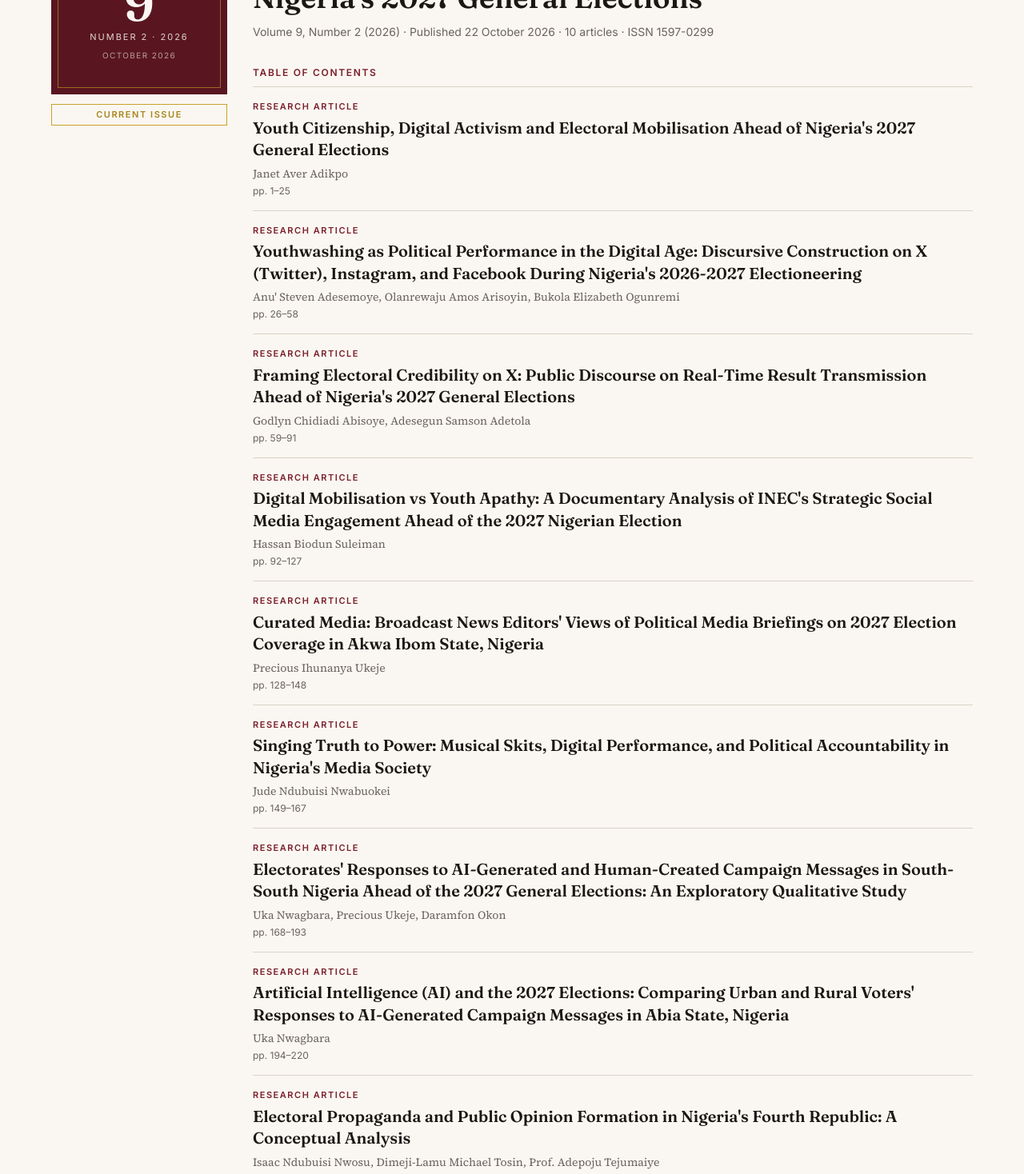
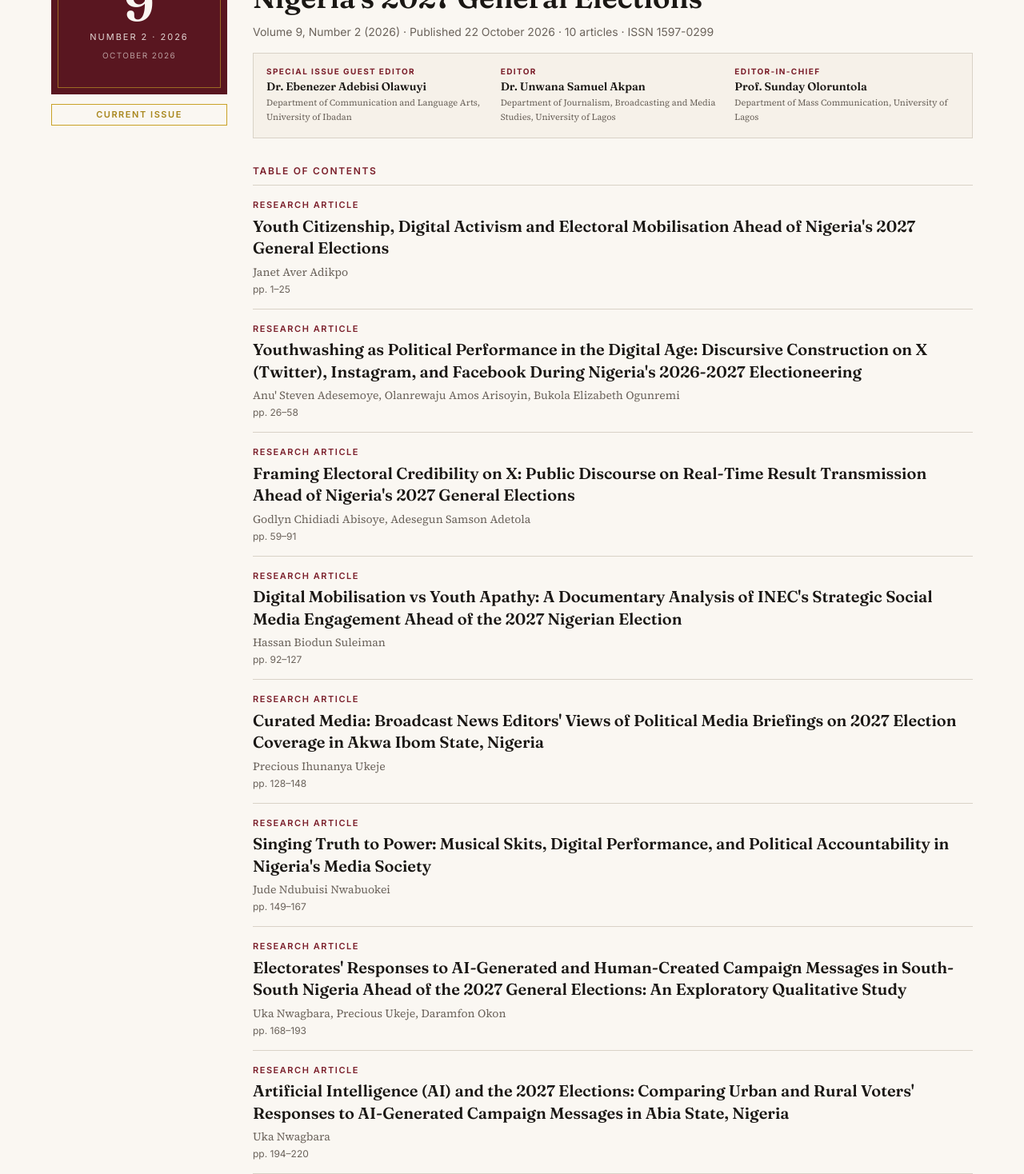
Before and after one commit to Lawalgiyath/unilag-communication-review, a Next.js app: page /current in a window 1280 px wide. Shown: the part 460-1928 px from the top of the page at 80% size. Built offline with nearby package versions, Linux system fonts and the light colour scheme; no server answers; the database is empty.

Commit message:
feat: strip titles from article authors & citations, embed full PDF viewer, preserve full article text, and add issue editors heading

```diff
--- a/src/app/(public)/articles/[slug]/page.tsx
+++ b/src/app/(public)/articles/[slug]/page.tsx
@@ -26,6 +26,7 @@ import {
   type DemoArticle,
 } from "@/lib/demo-data";
 import { getLiveArticle } from "@/lib/public-data";
+import { stripAcademicTitle } from "@/lib/author-name";
 
 export const dynamic = "force-dynamic";
 
@@ -37,8 +38,8 @@ function toScholar(article: DemoArticle, baseUrl: string): ScholarArticle {
   return {
     title: article.title,
     authors: article.authors.map((a) => ({
-      lastName: a.lastName,
-      firstName: a.firstName,
+      lastName: stripAcademicTitle(a.lastName),
+      firstName: stripAcademicTitle(a.firstName),
     })),
     publishedOnline: article.publishedOnline,
     journalTitle: JOURNAL.title,
@@ -60,8 +61,8 @@ function toCitationData(article: DemoArticle, baseUrl: string): CitationData {
   return {
     title: article.title,
     authors: article.authors.map((a) => ({
-      firstName: a.firstName,
-      lastName: a.lastName,
+      firstName: stripAcademicTitle(a.firstName),
+      lastName: stripAcademicTitle(a.lastName),
     })),
     year: article.publishedOnline.getUTCFullYear(),
     journalTitle: JOURNAL.title,
@@ -155,7 +156,7 @@ export default async function ArticlePage({
         <div className="mt-5">
           <AuthorList
             authors={article.authors.map((a) => ({
-              name: a.name,
+              name: stripAcademicTitle(a.name),
               affiliation: a.affiliation,
               orcid: a.orcid,
               email: a.email,
@@ -276,11 +277,46 @@ export default async function ArticlePage({
         </p>
       </section>
 
+      {/* Full-Text PDF Viewer */}
+      <section aria-labelledby="pdf-viewer-heading" className="mt-12 no-print">
+        <div className="flex items-center justify-between border-b border-hairline pb-2">
+          <h2 id="pdf-viewer-heading" className="section-label">
+            Full-Text PDF
+          </h2>
+          <div className="flex items-center gap-3 text-xs">
+            <a
+              href={`/articles/${article.slug}/download.pdf`}
+              download={`${article.slug}.pdf`}
+              className="font-semibold text-maroon hover:underline"
+            >
+              Download PDF ↓
+            </a>
+            <span className="text-secondary">|</span>
+            <a
+              href={`/articles/${article.slug}/download.pdf`}
+              target="_blank"
+              rel="noopener noreferrer"
+              className="font-semibold text-maroon hover:underline"
+            >
+              Open in new tab ↗
+            </a>
+          </div>
+        </div>
+        <div className="mt-4 overflow-hidden rounded border border-hairline bg-paper-dark shadow-inner">
+          <iframe
+            src={`/articles/${article.slug}/download.pdf#toolbar=1&navpanes=0`}
+            title={`Full PDF for ${article.title}`}
+            className="h-[800px] w-full border-0"
+            loading="lazy"
+          />
+        </div>
+      </section>
+
       {/* Full-Text Article Body with Tables and Figures */}
       {article.bodyParagraphs && article.bodyParagraphs.length > 0 && (
         <section aria-labelledby="fulltext-heading" className="mt-12">
           <h2 id="fulltext-heading" className="section-label border-b border-hairline pb-2">
-            Full Article
+            Full Article Text
           </h2>
           <div className="mt-6">
             <ArticleBody paragraphs={article.bodyParagraphs} />
--- a/src/app/(public)/current/page.tsx
+++ b/src/app/(public)/current/page.tsx
@@ -3,6 +3,7 @@ import type { Metadata } from "next";
 import { notFound } from "next/navigation";
 import { format } from "date-fns";
 import { IssueCover } from "@/components/issue/IssueCover";
+import { IssueEditorsHeading } from "@/components/issue/IssueEditorsHeading";
 import { ArticleListItem } from "@/components/article/ArticleListItem";
 import { JOURNAL } from "@/lib/constants";
 import { getCurrentIssue } from "@/lib/demo-data";
@@ -60,6 +61,7 @@ export default async function CurrentPage() {
             Volume {data.volumeNumber}, Number {data.number} ({data.volumeYear}) · Published {format(data.publishedAt, "d MMMM yyyy")} ·{" "}
             {data.articleCount} articles · ISSN {JOURNAL.issn}
           </p>
+          <IssueEditorsHeading />
 
           <h2 className="section-label mt-8 border-b border-hairline pb-2">
             Table of Contents
--- a/src/app/(public)/issues/[volume]/[issue]/page.tsx
+++ b/src/app/(public)/issues/[volume]/[issue]/page.tsx
@@ -4,6 +4,7 @@ import { notFound } from "next/navigation";
 import { format } from "date-fns";
 import { JOURNAL } from "@/lib/constants";
 import { IssueCover } from "@/components/issue/IssueCover";
+import { IssueEditorsHeading } from "@/components/issue/IssueEditorsHeading";
 import { ArticleListItem } from "@/components/article/ArticleListItem";
 import { getIssue, DEMO_ISSUES } from "@/lib/demo-data";
 import { getLiveIssue } from "@/lib/public-data";
@@ -85,6 +86,7 @@ export default async function IssuePage({
             Volume {data.volumeNumber}, Number {data.number} ({data.volumeYear}) · Published {format(data.publishedAt, "d MMMM yyyy")} ·{" "}
             {data.articleCount} articles · ISSN {JOURNAL.issn}
           </p>
+          <IssueEditorsHeading />
 
           <h2 className="section-label mt-8 border-b border-hairline pb-2">
             Table of Contents
--- a/src/app/(public)/page.tsx
+++ b/src/app/(public)/page.tsx
@@ -3,6 +3,7 @@ import { format } from "date-fns";
 import { JOURNAL } from "@/lib/constants";
 import { SectionLabel } from "@/components/ui/SectionLabel";
 import { IssueCover } from "@/components/issue/IssueCover";
+import { IssueEditorsHeading } from "@/components/issue/IssueEditorsHeading";
 import {
   ArticleListItem,
   type ArticleListItemData,
@@ -88,6 +89,7 @@ export default async function HomePage() {
               <p className="mt-1 font-serif text-sm text-secondary">
                 Volume {currentIssue.volumeNumber}, Number {currentIssue.number} ({currentIssue.volumeYear}) · Published {format(currentIssue.publishedAt, "d MMMM yyyy")} · {currentIssue.articleCount} articles
               </p>
+              <IssueEditorsHeading />
               <div className="mt-4">
                 {currentIssue.articles.slice(0, 5).map((a) => (
                   <ArticleListItem key={a.id} article={toListItem(a)} />
--- a/src/app/dashboard/editor/doi/DoiManagerClient.tsx
+++ b/src/app/dashboard/editor/doi/DoiManagerClient.tsx
@@ -6,6 +6,7 @@ import {
   testConnectionAction,
   mintSingleDoiAction,
   mintAllDoisAction,
+  assignManualDoiAction,
 } from "./action";
 
 interface ArticleItem {
@@ -50,6 +51,24 @@ export function DoiManagerClient({
   const [isSaving, startSave] = useTransition();
   const [isTesting, startTest] = useTransition();
   const [isMintingAll, startMintAll] = useTransition();
+  const [editingDoiId, setEditingDoiId] = useState<string | null>(null);
+  const [manualDoiInput, setManualDoiInput] = useState<string>("");
+  const [isSavingManual, startSaveManual] = useTransition();
+
+  const handleStartEditDoi = (artId: string, currentDoi: string | null) => {
+    setEditingDoiId(artId);
+    setManualDoiInput(currentDoi || "");
+  };
+
+  const handleSaveManualDoi = (artId: string) => {
+    startSaveManual(async () => {
+      const res = await assignManualDoiAction(artId, manualDoiInput);
+      if (res.success) {
+        setEditingDoiId(null);
+        setStatusMsg(`Updated DOI to: ${res.doi || "None"}`);
+      }
+    });
+  };
 
   const handleSaveConfig = (e: React.FormEvent) => {
     e.preventDefault();
@@ -297,6 +316,34 @@ export function DoiManagerClient({
                       {art.firstPage && art.lastPage ? `${art.firstPage}–${art.lastPage}` : "—"}
                     </td>
                     <td className="py-3 pr-4 font-mono text-xs">
+                      {editingDoiId === art.id ? (
+                        <div className="flex items-center gap-1.5 min-w-[260px]">
+                          <input
+                            type="text"
+                            value={manualDoiInput}
+                            onChange={(e) => setManualDoiInput(e.target.value)}
+                            placeholder="e.g. 10.36108/..."
+                            className="w-full border border-hairline bg-paper px-2 py-1 text-xs text-ink focus:border-maroon focus:outline-none"
+                            autoFocus
+                          />
+                          <button
+                            type="button"
+                            onClick={() => handleSaveManualDoi(art.id)}
+                            disabled={isSavingManual}
+                            className="bg-maroon px-2.5 py-1 text-[11px] font-semibold text-paper hover:bg-oxblood whitespace-nowrap"
+                          >
+                            Save
+                          </button>
+                          <button
+                            type="button"
+                            onClick={() => setEditingDoiId(null)}
+                            className="border border-hairline px-2 py-1 text-[11px] text-secondary hover:text-ink whitespace-nowrap"
+                          >
+                            Cancel
+                          </button>
+                        </div>
+                      ) : (
+                        <div className="flex items-center gap-2">
                           {art.doi ? (
                             <a
                               href={`https://doi.org/${art.doi}`}
@@ -308,6 +355,16 @@ export function DoiManagerClient({
                             </a>
                           ) : (
                             <span className="text-secondary italic">Not assigned</span>
+                          )}
+                          <button
+                            type="button"
+                            onClick={() => handleStartEditDoi(art.id, art.doi)}
+                            className="text-[11px] text-secondary hover:text-maroon underline whitespace-nowrap ml-1"
+                            title="Assign or edit University Crossref DOI"
+                          >
+                            Edit
+                          </button>
+                        </div>
                       )}
                     </td>
                     <td className="py-3 text-right">
--- a/src/app/dashboard/editor/submissions/[id]/publish/PublishForm.tsx
+++ b/src/app/dashboard/editor/submissions/[id]/publish/PublishForm.tsx
@@ -37,16 +37,16 @@ export default function PublishForm({
 
       <div className="field">
         <label htmlFor="pub-doi" className="field-label">
-          DOI{" "}
+          Digital Object Identifier (DOI){" "}
           <span className="font-normal text-secondary">
-            (leave blank to mint authentic Zenodo DOI)
+            (enter University Crossref DOI or leave blank to auto-mint)
           </span>
         </label>
         <input
           id="pub-doi"
           type="text"
           name="doi"
-          placeholder="e.g. 10.5281/zenodo.XXXXXXX or leave empty for Zenodo auto-mint"
+          placeholder="e.g. 10.36108/... (University Crossref DOI) or 10.5281/zenodo...."
         />
       </div>
 
--- a/src/components/article/ArticleListItem.tsx
+++ b/src/components/article/ArticleListItem.tsx
@@ -1,5 +1,6 @@
 import Link from "next/link";
 import { articleTypeLabel } from "@/lib/constants";
+import { stripAcademicTitle } from "@/lib/author-name";
 
 export interface ArticleListItemData {
   slug: string;
@@ -24,6 +25,8 @@ export function ArticleListItem({
   showIssue?: boolean;
   showViews?: boolean;
 }) {
+  const cleanedAuthors = article.authorNames.map((n) => stripAcademicTitle(n));
+
   return (
     <article className="border-b border-hairline py-4 last:border-b-0">
       <p className="text-[11px] font-semibold uppercase tracking-[0.14em] text-maroon">
@@ -38,7 +41,7 @@ export function ArticleListItem({
         </Link>
       </h3>
       <p className="mt-1.5 font-serif text-sm text-secondary">
-        {article.authorNames.join(", ")}
+        {cleanedAuthors.join(", ")}
       </p>
       <p className="mt-1 text-xs text-secondary">
         {showIssue && article.volume && (
--- /dev/null
+++ b/src/components/issue/IssueEditorsHeading.tsx
@@ -0,0 +1,60 @@
+import React from "react";
+
+export interface EditorInfo {
+  role: string;
+  name: string;
+  affiliation: string;
+}
+
+const DEFAULT_EDITORS: EditorInfo[] = [
+  {
+    role: "Special Issue Guest Editor",
+    name: "Dr. Ebenezer Adebisi Olawuyi",
+    affiliation: "Department of Communication and Language Arts, University of Ibadan",
+  },
+  {
+    role: "Editor",
+    name: "Dr. Unwana Samuel Akpan",
+    affiliation: "Department of Journalism, Broadcasting and Media Studies, University of Lagos",
+  },
+  {
+    role: "Editor-in-Chief",
+    name: "Prof. Sunday Oloruntola",
+    affiliation: "Department of Mass Communication, University of Lagos",
+  },
+];
+
+export function IssueEditorsHeading({
+  className = "",
+  showEditorInChief = true,
+}: {
+  className?: string;
+  showEditorInChief?: boolean;
+}) {
+  const editors = showEditorInChief
+    ? DEFAULT_EDITORS
+    : DEFAULT_EDITORS.slice(0, 2);
+
+  return (
+    <div
+      className={`my-4 border border-hairline bg-paper-dark/60 p-3.5 sm:p-4 text-xs ${className}`}
+      aria-label="Editorial leadership for this issue"
+    >
+      <div className="grid gap-3 sm:grid-cols-2 lg:grid-cols-3">
+        {editors.map((ed) => (
+          <div key={ed.role} className="flex flex-col justify-start">
+            <span className="text-[10px] font-bold uppercase tracking-[0.14em] text-maroon">
+              {ed.role}
+            </span>
+            <span className="mt-0.5 font-display text-sm font-semibold text-ink">
+              {ed.name}
+            </span>
+            <span className="mt-0.5 text-[11px] leading-relaxed text-secondary font-serif">
+              {ed.affiliation}
+            </span>
+          </div>
+        ))}
+      </div>
+    </div>
+  );
+}
--- a/src/lib/author-name.ts
+++ b/src/lib/author-name.ts
@@ -1,11 +1,10 @@
 /**
- * Display-name formatting for authors.
+ * Display-name formatting for authors in articles and citations.
  *
- * Per faculty resolution and indexing standards (Google Scholar, HighWire Press, Crossref):
- * Post-nominal doctorate degrees (e.g., ", Ph.D.") are omitted because citation parsers
- * mistakenly treat "Ph.D." as the author's surname (e.g. "Adikpo, Ph.D. J. A."), preventing
- * authors from accumulating citations. Honorific prefixes ("Prof." / "Dr.") are preserved
- * where appropriate, or names are displayed plainly.
+ * Per journal resolution and international indexing standards (Crossref, Google Scholar, Scopus):
+ * All academic and honorific titles (e.g., "Prof.", "Dr.", "Mr.", "Mrs.", "Emeritus Prof.")
+ * and post-nominal degree abbreviations (e.g., "Ph.D.", "D.Phil.") are omitted from article
+ * author listings and citation indexes to ensure citations resolve accurately to authors' surnames.
  */
 
 export interface AuthorNameParts {
@@ -14,28 +13,48 @@ export interface AuthorNameParts {
   title?: string | null;
 }
 
-const DOCTORATE = /^(ph\.?\s?d\.?|d\.?\s?phil\.?|d\.?\s?sc\.?)$/i;
-const PROFESSOR = /^prof(essor)?\.?$/i;
-const DOCTOR = /^dr\.?$/i;
+const HONORIFIC_PREFIX_REGEX =
+  /^(emeritus\s+prof(essor)?|prof(essor)?|dr\.?\s*\(mrs\.?\)|dr|rev(erend)?|assoc(\.|\s+)?prof(essor)?|mr|mrs|ms)\.?\s+/i;
 
-/** Normalise a raw title string to the form used in display names. */
+const DOCTORATE_SUFFIX_REGEX =
+  /,?\s+(ph\.?d\.?|d\.?phil\.?|d\.?sc\.?)$/i;
+
+/**
+ * Strips academic/honorific prefixes (Prof., Dr., Mr., etc.) and doctorate suffixes (Ph.D.)
+ * from any person's name string for article presentation and citation generation.
+ */
+export function stripAcademicTitle(name: string): string {
+  if (!name) return "";
+  let cleaned = name.trim();
+  // Strip primary prefix
+  cleaned = cleaned.replace(HONORIFIC_PREFIX_REGEX, "");
+  // Strip secondary stacked prefix if any (e.g., "Prof. Dr.")
+  cleaned = cleaned.replace(HONORIFIC_PREFIX_REGEX, "");
+  // Strip doctorate suffix
+  cleaned = cleaned.replace(DOCTORATE_SUFFIX_REGEX, "");
+  return cleaned.replace(/\s+/g, " ").trim();
+}
+
+/**
+ * Normalise a raw title string (retained for profile and board references where needed).
+ */
 export function normaliseTitle(
   title?: string | null
 ): { kind: "prefix"; text: string } | null {
   const t = (title ?? "").trim();
   if (!t) return null;
-  // Omit Ph.D. entirely so it does not interfere with citation indices
-  if (DOCTORATE.test(t)) return null;
-  if (PROFESSOR.test(t)) return { kind: "prefix", text: "Prof." };
-  if (DOCTOR.test(t)) return { kind: "prefix", text: "Dr." };
+  if (/^(ph\.?\s?d\.?|d\.?\s?phil\.?|d\.?\s?sc\.?)$/i.test(t)) return null;
+  if (/^prof(essor)?\.?$/i.test(t)) return { kind: "prefix", text: "Prof." };
+  if (/^dr\.?$/i.test(t)) return { kind: "prefix", text: "Dr." };
   return { kind: "prefix", text: t };
 }
 
-export function formatAuthorName({ first, last, title }: AuthorNameParts): string {
-  let base = `${first} ${last}`.replace(/\s+/g, " ").trim();
-  // Strip any accidental trailing ", Ph.D." / " Ph.D." in name strings
-  base = base.replace(/,?\s+ph\.?d\.?$/i, "").trim();
-  const t = normaliseTitle(title);
-  if (!t) return base;
-  return `${t.text} ${base}`;
+/**
+ * Formats an author's name cleanly for articles, article lists, and citations.
+ * Strips any title prefixes and doctorate suffixes so citations index directly under surname.
+ */
+export function formatAuthorName({ first, last }: AuthorNameParts): string {
+  const cleanFirst = stripAcademicTitle(first);
+  const cleanLast = stripAcademicTitle(last);
+  return `${cleanFirst} ${cleanLast}`.replace(/\s+/g, " ").trim();
 }
--- a/src/lib/citations.ts
+++ b/src/lib/citations.ts
@@ -3,9 +3,18 @@
  * unit-testable without the database.
  */
 
+import { stripAcademicTitle } from "./author-name";
+
 export interface CitationAuthor {
   firstName: string;
   lastName: string;
+}
+
+function cleanAuthors(authors: CitationAuthor[]): CitationAuthor[] {
+  return authors.map((a) => ({
+    firstName: stripAcademicTitle(a.firstName),
+    lastName: stripAcademicTitle(a.lastName),
+  }));
 }
 
 export interface CitationData {
@@ -41,7 +50,8 @@ function doiOrUrl(d: CitationData): string {
 
 /** APA 7th edition. */
 export function formatAPA(d: CitationData): string {
-  const names = d.authors.map((a) => `${a.lastName}, ${initials(a.firstName)}`);
+  const authors = cleanAuthors(d.authors);
+  const names = authors.map((a) => `${a.lastName}, ${initials(a.firstName)}`);
   let authorStr: string;
   if (names.length === 0) authorStr = "";
   else if (names.length === 1) authorStr = names[0];
@@ -67,14 +77,15 @@ export function formatAPA(d: CitationData): string {
 
 /** MLA 9th edition. */
 export function formatMLA(d: CitationData): string {
-  const names = d.authors.map((a) => `${a.firstName} ${a.lastName}`);
+  const authors = cleanAuthors(d.authors);
+  const names = authors.map((a) => `${a.firstName} ${a.lastName}`);
   let authorStr: string;
   if (names.length === 0) authorStr = "";
   else if (names.length === 1)
-    authorStr = `${d.authors[0].lastName}, ${d.authors[0].firstName}.`;
+    authorStr = `${authors[0].lastName}, ${authors[0].firstName}.`;
   else if (names.length === 2)
-    authorStr = `${d.authors[0].lastName}, ${d.authors[0].firstName}, and ${names[1]}.`;
-  else authorStr = `${d.authors[0].lastName}, ${d.authors[0].firstName}, et al.`;
+    authorStr = `${authors[0].lastName}, ${authors[0].firstName}, and ${names[1]}.`;
+  else authorStr = `${authors[0].lastName}, ${authors[0].firstName}, et al.`;
 
   const vol = d.volume !== null ? `vol. ${d.volume}` : "";
   const iss = d.issue !== null ? `no. ${d.issue}` : "";
@@ -94,7 +105,8 @@ export function formatMLA(d: CitationData): string {
 
 /** Chicago author-date. */
 export function formatChicago(d: CitationData): string {
-  const names = d.authors.map(
+  const authors = cleanAuthors(d.authors);
+  const names = authors.map(
     (a, i) =>
       i === 0 ? `${a.lastName}, ${a.firstName}` : `${a.firstName} ${a.lastName}`
   );
@@ -124,7 +136,8 @@ export function formatChicago(d: CitationData): string {
 
 /** Harvard. */
 export function formatHarvard(d: CitationData): string {
-  const names = d.authors.map((a) => `${a.lastName}, ${initials(a.firstName)}`);
+  const authors = cleanAuthors(d.authors);
+  const names = authors.map((a) => `${a.lastName}, ${initials(a.firstName)}`);
   let authorStr: string;
   if (names.length === 0) authorStr = "";
   else if (names.length === 1) authorStr = names[0];
@@ -150,10 +163,11 @@ export function formatHarvard(d: CitationData): string {
 
 /** BibTeX @article entry. */
 export function formatBibTeX(d: CitationData, citeKey?: string): string {
+  const authors = cleanAuthors(d.authors);
   const key =
     citeKey ??
-    `${(d.authors[0]?.lastName ?? "anon").toLowerCase().replace(/[^a-z]/g, "")}${d.year ?? ""}`;
-  const authorField = d.authors
+    `${(authors[0]?.lastName ?? "anon").toLowerCase().replace(/[^a-z]/g, "")}${d.year ?? ""}`;
+  const authorField = authors
     .map((a) => `${a.lastName}, ${a.firstName}`)
     .join(" and ");
   const lines = [
@@ -174,8 +188,9 @@ export function formatBibTeX(d: CitationData, citeKey?: string): string {
 
 /** RIS export (EndNote / Zotero / Mendeley). */
 export function formatRIS(d: CitationData): string {
+  const authors = cleanAuthors(d.authors);
   const lines: string[] = ["TY  - JOUR"];
-  for (const a of d.authors) lines.push(`AU  - ${a.lastName}, ${a.firstName}`);
+  for (const a of authors) lines.push(`AU  - ${a.lastName}, ${a.firstName}`);
   lines.push(`TI  - ${d.title}`);
   lines.push(`JO  - ${d.journalTitle}`);
   if (d.year !== null) lines.push(`PY  - ${d.year}`);
--- a/src/lib/public-data.ts
+++ b/src/lib/public-data.ts
@@ -12,6 +12,8 @@ import {
   searchArticles,
 } from "@/lib/demo-data";
 
+import { stripAcademicTitle } from "./author-name";
+
 function mapDbArticleToDemo(a: any): DemoArticle {
   const volNum = a.issue?.volume?.number ?? 1;
   const issueNum = a.issue?.number ?? 1;
@@ -22,19 +24,27 @@ function mapDbArticleToDemo(a: any): DemoArticle {
 
   const authors =
     a.authors && a.authors.length > 0
-      ? a.authors.map((auth: any) => ({
-          id: auth.id,
-          name: auth.name,
-          firstName: auth.firstName || auth.name.split(" ")[0] || "",
-          lastName:
+      ? a.authors.map((auth: any) => {
+          const rawName =
+            auth.name || `${auth.firstName || ""} ${auth.lastName || ""}`.trim();
+          const cleanName = stripAcademicTitle(rawName);
+          const rawFirst =
+            auth.firstName || rawName.split(" ")[0] || "";
+          const rawLast =
             auth.lastName ||
-            auth.name.split(" ").slice(1).join(" ") ||
-            auth.name,
-          affiliation: auth.affiliation || "",
-          orcid: auth.orcid || undefined,
-          isCorresponding: auth.isCorresponding ?? false,
-          order: auth.order ?? 0,
-        }))
+            rawName.split(" ").slice(1).join(" ") ||
+            rawName;
+          return {
+            id: auth.id,
+            name: cleanName,
+            firstName: stripAcademicTitle(rawFirst),
+            lastName: stripAcademicTitle(rawLast),
+            affiliation: auth.affiliation || "",
+            orcid: auth.orcid || undefined,
+            isCorresponding: auth.isCorresponding ?? false,
+            order: auth.order ?? 0,
+          };
+        })
       : [
           {
             id: "author-default",
@@ -64,16 +74,28 @@ function mapDbArticleToDemo(a: any): DemoArticle {
             slug: label.toLowerCase().replace(/\s+/g, "-"),
           }));
 
+  // Preserve full article text, figures, tables, and references from seed manuscripts
+  const demoCounterpart = getArticleBySlug(a.slug);
+  const bodyParagraphs =
+    demoCounterpart && demoCounterpart.bodyParagraphs && demoCounterpart.bodyParagraphs.length > 0
+      ? demoCounterpart.bodyParagraphs
+      : [a.abstract || ""];
+  const references =
+    demoCounterpart && demoCounterpart.references && demoCounterpart.references.length > 0
+      ? demoCounterpart.references
+      : [];
+  const resolvedDoi = a.doi || demoCounterpart?.doi || null;
+
   return {
     id: a.id,
     slug: a.slug,
     title: a.title,
     abstract: a.abstract || "",
-    articleType: a.articleType || "Research Article",
-    firstPage: a.firstPage || 1,
-    lastPage: a.lastPage || 1,
-    publishedOnline: a.publishedOnline || new Date(),
-    doi: a.doi || null,
+    articleType: a.articleType || demoCounterpart?.articleType || "Research Article",
+    firstPage: a.firstPage || demoCounterpart?.firstPage || 1,
+    lastPage: a.lastPage || demoCounterpart?.lastPage || 1,
+    publishedOnline: a.publishedOnline || demoCounterpart?.publishedOnline || new Date(),
+    doi: resolvedDoi,
     status: "PUBLISHED",
     orderInIssue: 1,
     issueId: a.issueId,
@@ -82,8 +104,8 @@ function mapDbArticleToDemo(a: any): DemoArticle {
     volumeYear: volYear,
     authors,
     keywords,
-    references: [],
-    bodyParagraphs: [a.abstract || ""],
+    references,
+    bodyParagraphs,
   };
 }
 
```
Also changed, not shown: src/app/dashboard/editor/doi/action.ts (+15 -0 lines), 2 other files (tests, documents, lock files or other folders). Lines whose indentation alone changed are shown as unchanged.
